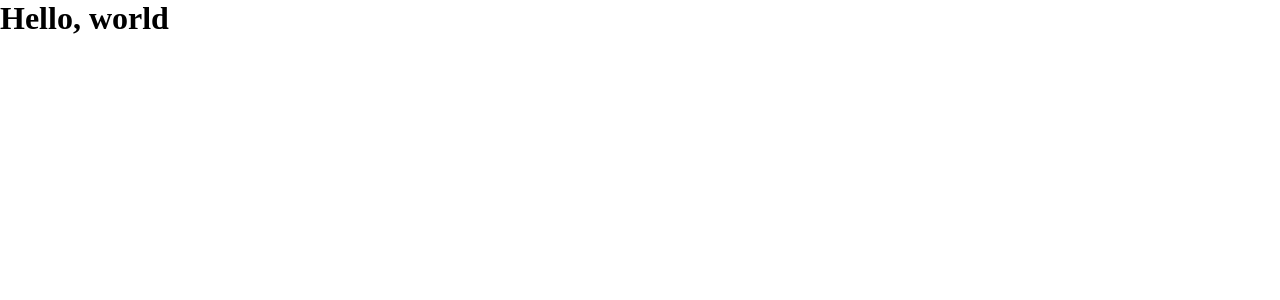
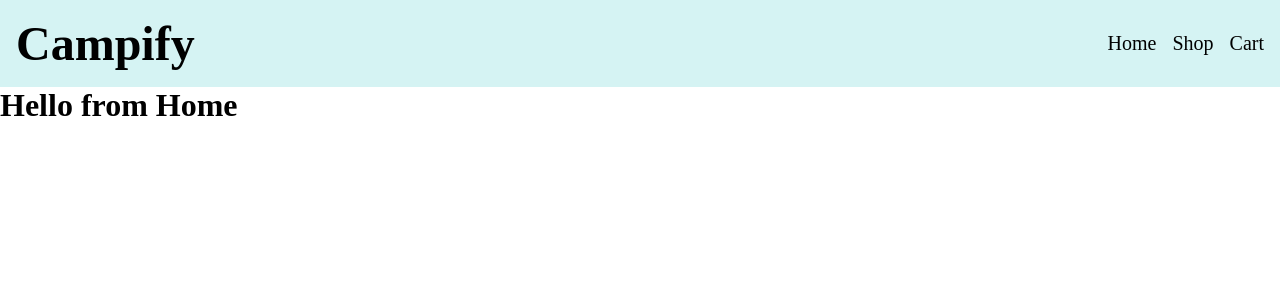
Before and after one commit to NelsonMN/shopping-cart, a React (Create React App) app: page / in a window 1280 px wide. Shown: the top 300 px of the page. Built offline with nearby package versions, Linux system fonts and the light colour scheme.

Commit message:
Fixed routes and removed eslintrc and prettierrc

```diff
--- a/src/App.js
+++ b/src/App.js
@@ -1,7 +1,7 @@
-import "./App.css";
+import "../src/App.css";
+import Home from "./pages/Home";
 
 function App() {
-  return <h1>Hello, world</h1>;
+  return <Home />
 }
-
 export default App;
--- a/src/index.js
+++ b/src/index.js
@@ -1,10 +1,19 @@
+import { BrowserRouter, Routes, Route } from "react-router-dom";
 import React from "react";
 import ReactDOM from "react-dom/client";
 import App from "./App";
+import Shop from "./pages/Shop";
+import Cart from "./pages/Cart";
 
 const root = ReactDOM.createRoot(document.getElementById("root"));
 root.render(
   <React.StrictMode>
-    <App />
+    <BrowserRouter>
+      <Routes>
+        <Route path='/' element={<App />} />
+        <Route path='/shop' element={<Shop />} />
+        <Route path='/cart' element={<Cart />} />
+      </Routes>
+    </BrowserRouter>
   </React.StrictMode>
 );
--- /dev/null
+++ b/src/pages/Cart.js
@@ -0,0 +1,12 @@
+import Header from "./Header";
+
+const Cart = () => {
+  return (
+    <div>
+      <Header />
+      <h1>Hello from Cart</h1>
+    </div>
+  );
+};
+
+export default Cart;
--- /dev/null
+++ b/src/pages/Header.js
@@ -0,0 +1,17 @@
+import { Link } from "react-router-dom";
+import '../styles/header.css'
+
+const Header = () => {
+  return (
+    <div className="header">
+      <h1>Campify</h1>
+      <nav>
+        <Link to='/'>Home</Link>
+        <Link to='/shop'>Shop</Link>
+        <Link to='/cart'>Cart</Link>
+      </nav>
+    </div>
+  );
+};
+
+export default Header;
--- /dev/null
+++ b/src/pages/Home.js
@@ -0,0 +1,12 @@
+import Header from "./Header";
+
+const Home = () => {
+  return (
+    <div>
+      <Header />
+      <h1>Hello from Home</h1>
+    </div>
+  );
+};
+
+export default Home;
--- /dev/null
+++ b/src/pages/Shop.js
@@ -0,0 +1,12 @@
+import Header from "./Header";
+
+const Shop = () => {
+  return (
+    <div>
+      <Header />
+      <h1>Hello from Shop</h1>
+    </div>
+  );
+};
+
+export default Shop;
--- /dev/null
+++ b/src/styles/header.css
@@ -0,0 +1,22 @@
+.header {
+    padding: 1rem;
+    display: flex;
+    align-items: center;
+    justify-content: space-between;
+    background-color: rgb(213, 243, 243);
+}
+
+.header > h1 {
+    font-size: 3rem;
+}
+
+.header > nav {
+    display: flex;
+    gap: 1rem;
+    font-size: 1.25rem;
+}
+
+nav > a {
+    text-decoration: none;
+    color: inherit;
+}
```
Also changed, not shown: package.json (+2 -10 lines), src/data/tools.js (added, +16 -0 lines), .eslintrc.json (deleted), 2 other files (tests, documents, lock files or other folders).
